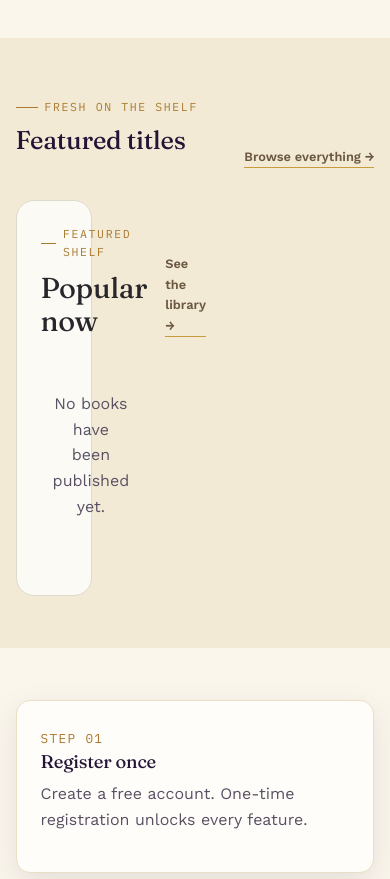
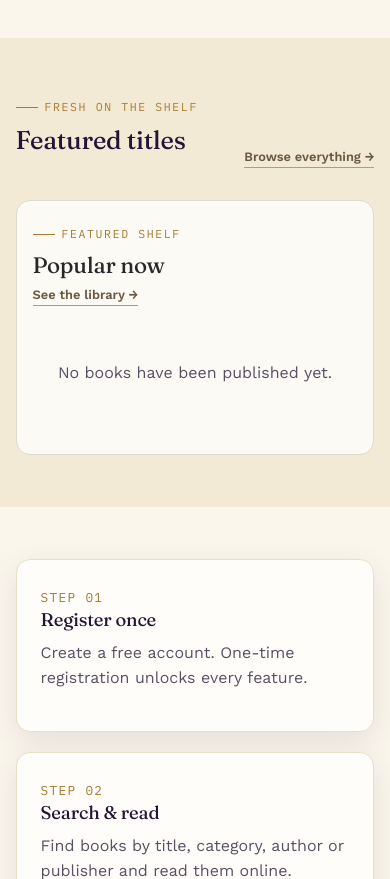
Before and after one commit to Nnebo-Despina/Lumina, a Django app: page / in a window 390 px wide. Shown: the part 1407-2286 px from the top of the page. Run offline with Django 5.2, Linux system fonts and the light colour scheme; data that the repository does not hold is empty; parts of the project's set-up code (start-up, migrations or seed data) failed here and were passed over; some libraries are stand-ins or nearby versions.

Commit message:
make features resonsive

```diff
--- a/lumina/static/css/style.css
+++ b/lumina/static/css/style.css
@@ -436,3 +436,31 @@ details.faq p{margin:10px 0 0;}
 .reader-bar input[type=number]{width:84px; padding:6px 10px;}
 .pdf-frame{display:block; width:100%; height:calc(100vh - 150px); min-height:520px; border:0; background:var(--cream-200);}
 .pdf-fallback{text-align:center; padding:14px; font-size:.9rem;}
+
+/* =====================================================================
+   FEATURED TITLES - RESPONSIVE
+   ===================================================================== */
+.section-heading-row{flex-wrap:wrap;}
+.popular-panel,.hero-novel-card{min-width:0;}
+
+/* tablet: stack the popular panel and the spotlight card */
+@media (max-width:980px){
+  .reader-grid{grid-template-columns:1fr;}
+  .hero-novel-card{min-height:auto; padding:28px 22px;}
+  .floating-nigerian-cover{width:min(180px,50%);}
+}
+
+/* phone: 2-up book cards, tighter spacing */
+@media (max-width:620px){
+  .popular-panel{padding:16px; border-radius:14px;}
+  .section-heading-row{flex-direction:column; align-items:flex-start; gap:6px;}
+  .section-heading-row h2{font-size:1.4rem;}
+  .home-book-grid{grid-template-columns:repeat(2,minmax(0,1fr)); gap:10px;}
+  .hero-novel-card{padding:18px;}
+  .floating-nigerian-cover{width:min(160px,55%);}
+}
+
+/* very small phones: one card per row */
+@media (max-width:340px){
+  .home-book-grid{grid-template-columns:1fr;}
+}
--- a/lumina/templates/catalogue/index.html
+++ b/lumina/templates/catalogue/index.html
@@ -93,7 +93,7 @@
             </div>
             <a href="{% url 'catalogue:books' %}" class="text-link">See the library →</a>
           </div>
-          <div class="grid grid-3">
+          <div class="home-book-grid">
             {% for book in popular_books %}
               {% include "partials/book_card.html" %}
             {% empty %}
```
